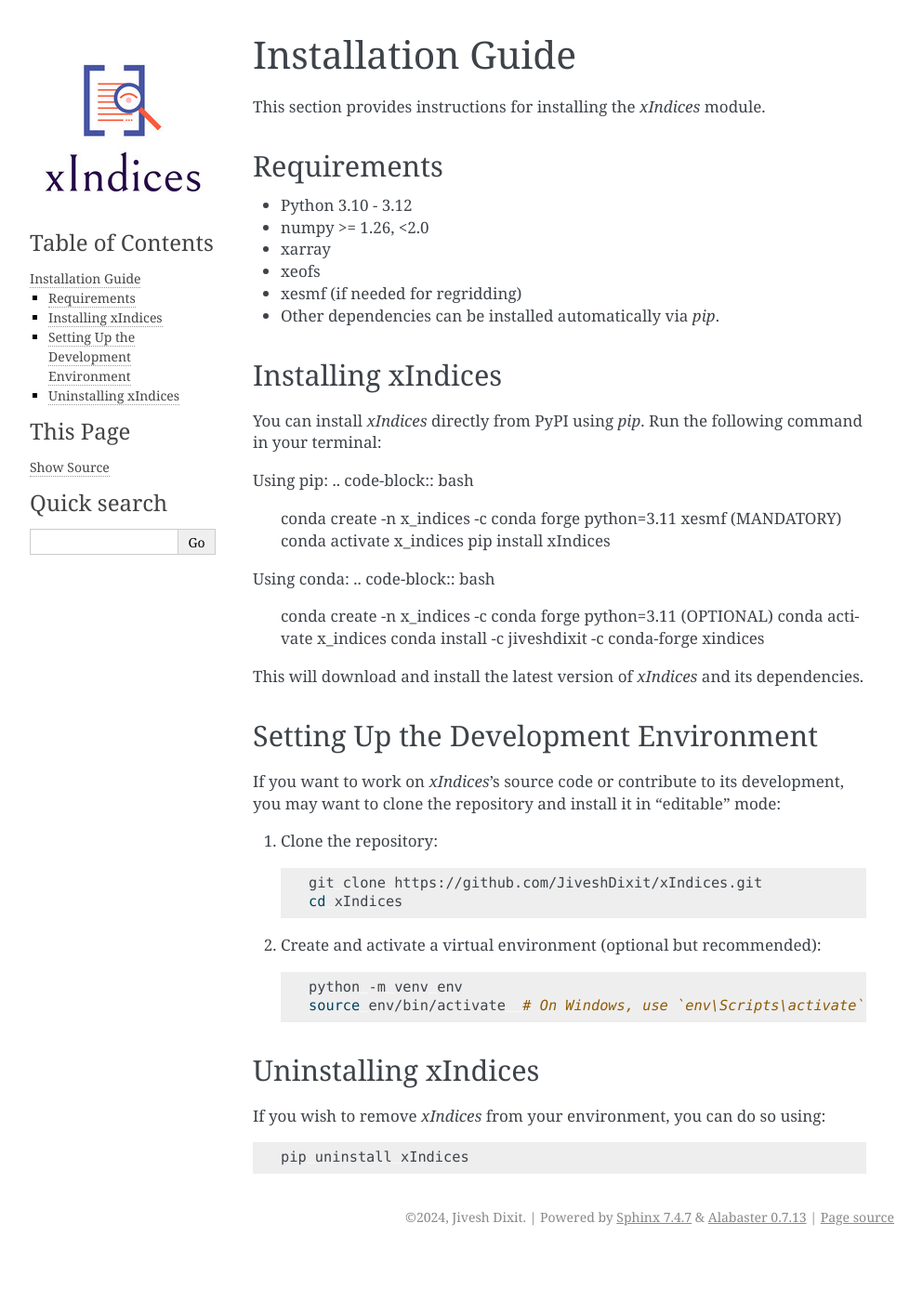
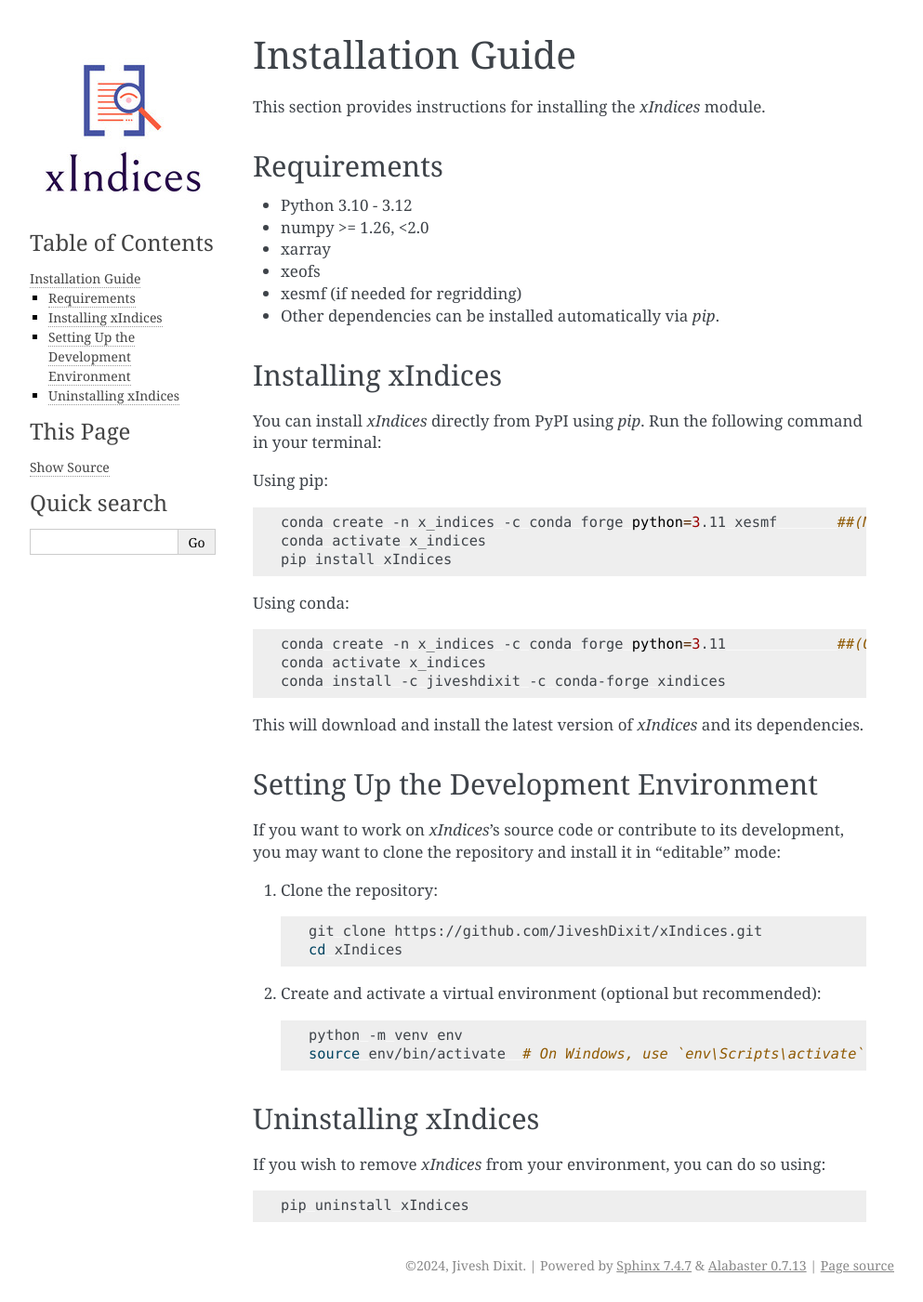
Before and after one commit to JiveshDixit/xIndices, a Sphinx documentation site: the page built from docs/installation.rst, in a window 1280 px wide. Shown: the whole page at 93% size, without its empty margins (148-1141 px from the left). Built offline with Sphinx 7.4.7, drawn with Linux system fonts in a browser that asks for light colours; pages that are not in the unit, such as notebooks, are missing from menus; before the commit the page ends 1349 px from its top, so only the background shows below that.

```diff
--- a/docs/installation.rst
+++ b/docs/installation.rst
@@ -18,14 +18,18 @@ Installing xIndices
 You can install `xIndices` directly from PyPI using `pip`. Run the following command in your terminal:
 
 Using pip:
+
 .. code-block:: bash
-   conda create -n x_indices -c conda forge python=3.11 xesmf (MANDATORY)
+
+   conda create -n x_indices -c conda forge python=3.11 xesmf       ##(MANDATORY)
    conda activate x_indices
    pip install xIndices
 
 Using conda:
+
 .. code-block:: bash
-   conda create -n x_indices -c conda forge python=3.11 (OPTIONAL)
+
+   conda create -n x_indices -c conda forge python=3.11             ##(OPTIONAL)
    conda activate x_indices
    conda install -c jiveshdixit -c conda-forge xindices
 
```
